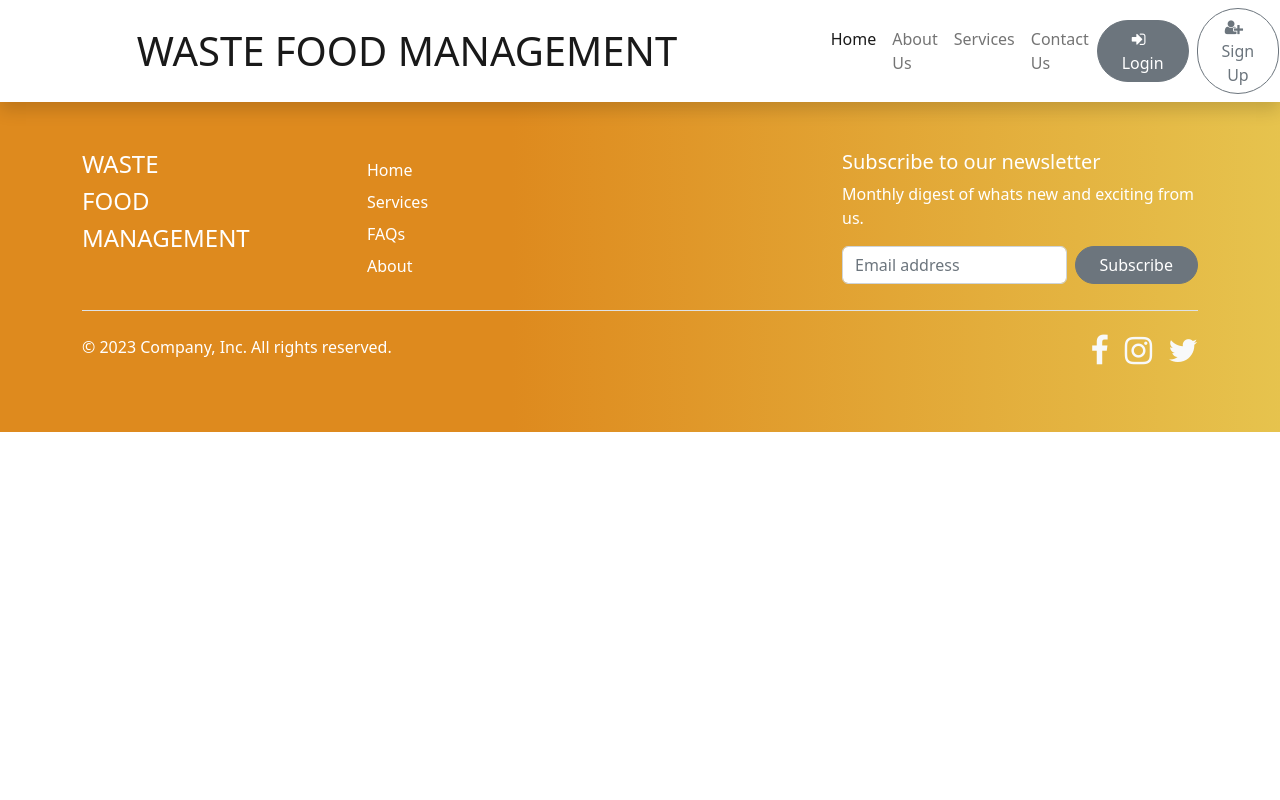
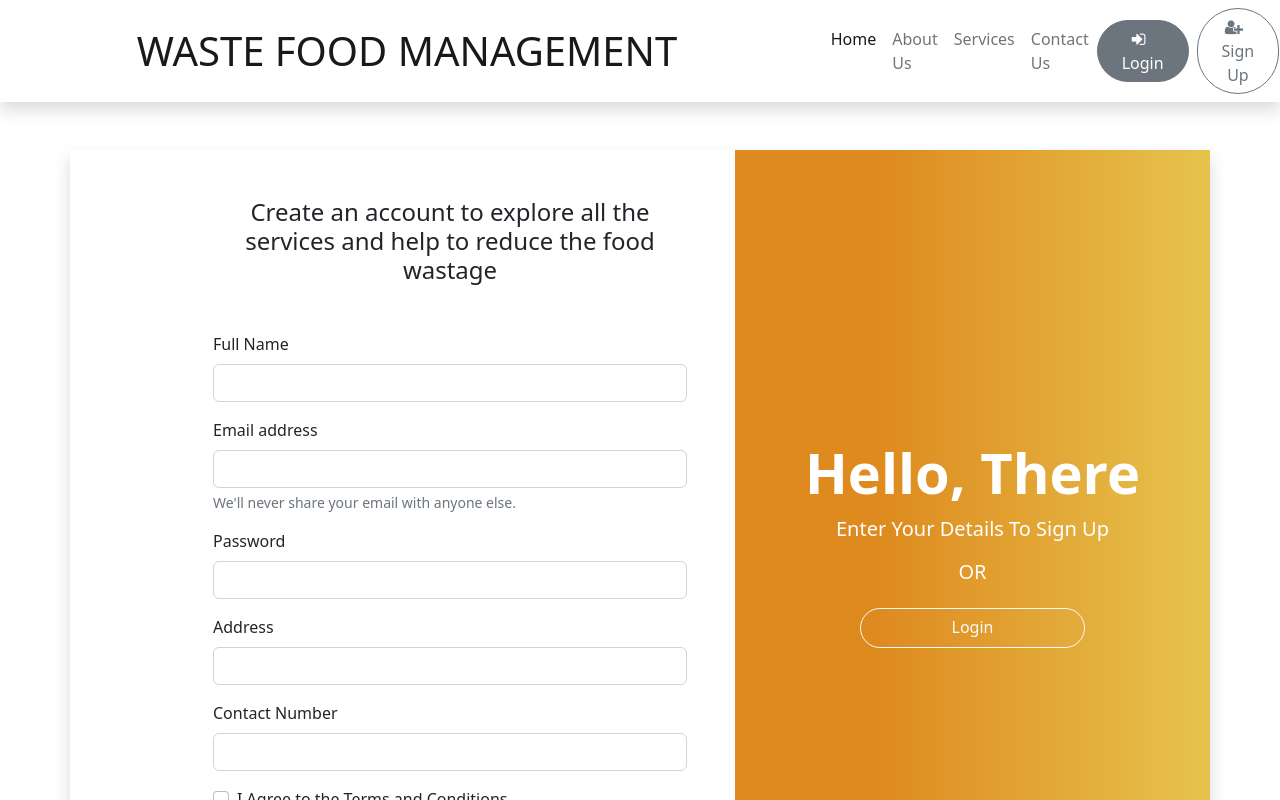
Before and after one commit to Clade-alt/Waste-Food-Management-System, a React (Create React App) app in the folder waste-food-management-system/: page /adminsignup in a window 1280 px wide. Shown: the top 800 px of the page. Built offline with nearby package versions, Linux system fonts and the light colour scheme; no server answers.

Commit message:
modified

```diff
--- a/waste-food-management-system/src/App.js
+++ b/waste-food-management-system/src/App.js
@@ -17,6 +17,8 @@ import FoodDS from './components/FoodDS';
 import FoodRequests from './components/FoodRequests';
 import IndustryP from './components/IndustryP';
 import Dashboard from './components/Dashboard';
+import AdminLogin from './components/AdminLogin';
+import AdminSignup from './components/AdminSignup';
 
 function App() {
 
@@ -71,6 +73,8 @@ function App() {
           <Route exact path="/foodrequests" element={<FoodRequests />} auth={auth} />
           <Route exact path="/industryp" element={<IndustryP />} auth={auth} />
           <Route exact path="/dashboard" element={<Dashboard/>} auth={auth} />
+          <Route exact path="/adminlogin" element={<AdminLogin/>} auth={auth} />
+          <Route exact path="/adminsignup" element={<AdminSignup/>} auth={auth} />
         </Route>
       </Routes>
       <Footer />
--- a/waste-food-management-system/src/components/AdminLogin.jsx
+++ b/waste-food-management-system/src/components/AdminLogin.jsx
@@ -6,7 +6,7 @@ const AdminLogin = () => {
 
     const navigate = useNavigate();
 
-    const [user, setUser] =useState({
+    const [admin, setAdmin] =useState({
         email : '',
         password : ''
     });
@@ -16,15 +16,15 @@ const AdminLogin = () => {
         let name = event.target.name
         let value = event.target.value
 
-        setUser({...user, [name]:value})
+        setAdmin({...admin, [name]:value})
     }
 
     // Handle Login
     const handleSubmit = async (event)=>{
         event.preventDefault();
-        const {email,password} = user;
+        const {email,password} = admin;
         try{
-            const res = await fetch('/login', {
+            const res = await fetch('/Adminlogin', {
                 method : "POST",
                 headers : {
                     "Content-Type" : "application/json"
@@ -55,19 +55,19 @@ const AdminLogin = () => {
                         <h1 className="display-4 fw-bolder">Welcome Back</h1>
                         <p className="lead text-center">Enter Your Credentials To Login</p>
                         <h5 className="mb-4">OR</h5>
-                        <NavLink to="/signup" className="btn btn-outline-light rounded-pill pb-2 w-50">Sign Up</NavLink>
+                        <NavLink to="/adminsignup" className="btn btn-outline-light rounded-pill pb-2 w-50">Sign Up</NavLink>
                     </div>
                     <div className="col-md-6 p-5">
                         <h4 className="display-6 mb-5 text-center">Please Login Below To Explore All Our Services</h4>
                         <form onSubmit={handleSubmit}>
                             <div class="mb-3">
                                 <label for="email" class="form-label">Email address</label>
-                                <input type="email" class="form-control" id="email" aria-describedby="emailHelp" name="email" value={user.email} onChange={handleChange}/>
+                                <input type="email" class="form-control" id="email" aria-describedby="emailHelp" name="email" value={admin.email} onChange={handleChange}/>
                                 <div id="emailHelp" class="form-text">We'll never share your email with anyone else.</div>
                             </div>
                             <div class="mb-3">
                                 <label for="password" class="form-label">Password</label>
-                                <input type="password" class="form-control" id="password" name="password" value={user.password} onChange={handleChange}/>
+                                <input type="password" class="form-control" id="password" name="password" value={admin.password} onChange={handleChange}/>
                             </div>
                             <div class="mb-3 form-check">
                                 <input type="checkbox" class="form-check-input" id="exampleCheck1" />
--- a/waste-food-management-system/src/components/AdminSignup.jsx
+++ b/waste-food-management-system/src/components/AdminSignup.jsx
@@ -0,0 +1,102 @@
+import React, { useState } from 'react'
+import { NavLink } from 'react-router-dom'
+import { useNavigate } from 'react-router-dom'
+
+const AdminSignup = () => {
+
+    const navigate = useNavigate();
+
+    const [admin, setadmin] = useState({
+        fullname : "",
+        email : "",
+        password : "",
+        address : "",
+        contactnum : ""
+    });
+
+    // Handle Inputs
+    const handleInput = (event) =>{
+        let name = event.target.name;
+        let value = event.target.value;
+
+        setadmin({...admin, [name]:value});
+    }
+
+    // Handle Submit
+    const handleSubmit = async (event)=>{
+        event.preventDefault();
+        // Objecet Destructuring
+        // Store Object data into variables
+        const{fullname, email, password, address, contactnum} = admin;
+        try{
+            // It is submitted on port 3000 by default
+            //
+            const res = await fetch('/adminsignup', {
+                method : "POST",
+                headers : {
+                    "Content-Type" : "application/json"
+                },
+                body : JSON.stringify({
+                    fullname, email, password, address, contactnum
+                })
+            })
+            console.log(res.status)
+            if(res.status === 400 || !res){
+                window.alert("Details Already Used Or The Fields Are Empty")
+            }else{
+                window.alert("Sign Up Complete");
+                navigate('/adminlogin');
+            }
+        } catch(error){
+            console.log(error);
+        }
+    }
+
+    return (
+        <div>
+            <div className="container shadow my-5">
+                <div className="row justify-content-end">
+                    <div className="col-md-5 d-flex flex-column align-items-center text-white justify-content-center form order-2 ">
+                        <h1 className="display-4 fw-bolder">Hello, There</h1>
+                        <p className="lead text-center">Enter Your Details To Sign Up</p>
+                        <h5 className="mb-4">OR</h5>
+                        <NavLink to="/adminlogin" className="btn btn-outline-light rounded-pill pb-2 w-50">Login</NavLink>
+                    </div>
+                    <div className="col-md-6 p-5">
+                        <h4 className="mb-5 text-center">Create an account to explore all the services and help to reduce the food wastage</h4>
+                        <form onSubmit={handleSubmit} method="POST">
+                            <div class="mb-3">
+                                <label for="fullname" class="form-label">Full Name</label>
+                                <input type="text" class="form-control" id="fullname" name="fullname" value={admin.fullname} onChange={handleInput}/>
+                            </div>
+                            <div class="mb-3">
+                                <label for="email" class="form-label">Email address</label>
+                                <input type="email" class="form-control" id="email" aria-describedby="emailHelp" name="email" value={admin.email} onChange={handleInput}/>
+                                <div id="emailHelp" class="form-text">We'll never share your email with anyone else.</div>
+                            </div>
+                            <div class="mb-3">
+                                <label for="password" class="form-label">Password</label>
+                                <input type="password" class="form-control" id="password" name="password" value={admin.password} onChange={handleInput}/>
+                            </div>
+                            <div class="mb-3">
+                                <label for="address" class="form-label">Address</label>
+                                <input type="text" class="form-control" id="address" name="address" value={admin.address} onChange={handleInput}/>
+                            </div>
+                            <div class="mb-3">
+                                <label for="contactnum" class="form-label">Contact Number</label>
+                                <input type="text" class="form-control" id="contactnum" name="contactnum" value={admin.contactnum} onChange={handleInput}/>
+                            </div>
+                            <div class="mb-3 form-check">
+                                <input type="checkbox" class="form-check-input" id="exampleCheck1" />
+                                <label class="form-check-label" for="exampleCheck1">I Agree to the Terms and Conditions</label>
+                            </div>
+                            <button type="submit" class="btn btn-outline-primary w-100 mt-4 rounded-pill">Sign Up</button>
+                        </form>
+                    </div>
+                </div>
+            </div>
+        </div>
+    )
+}
+
+export default AdminSignup;
```
